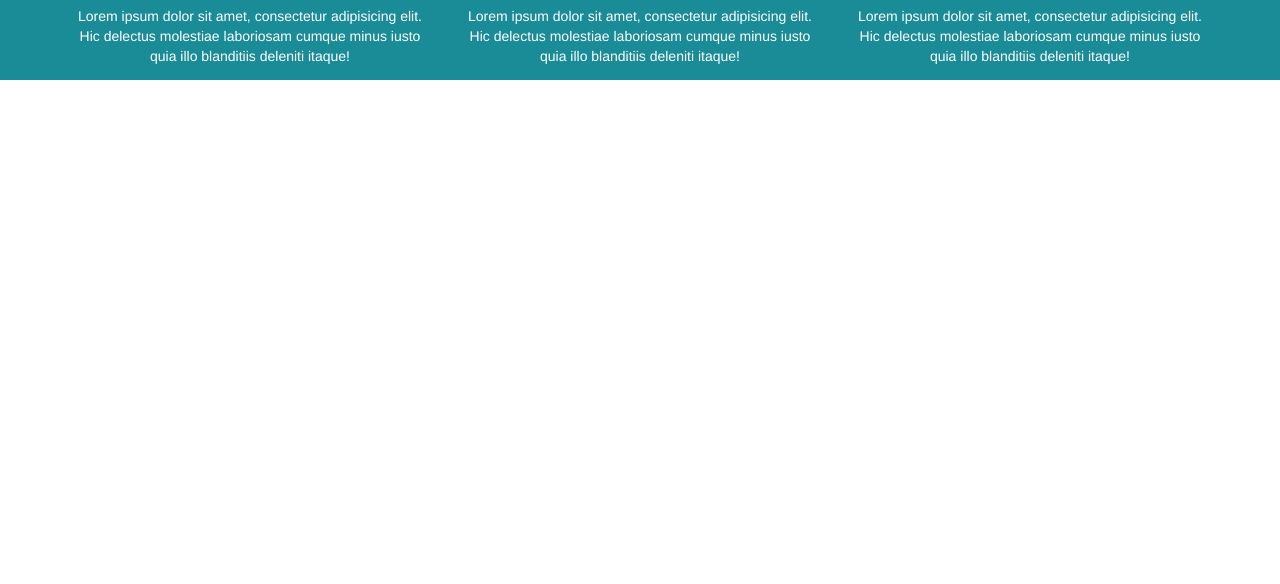
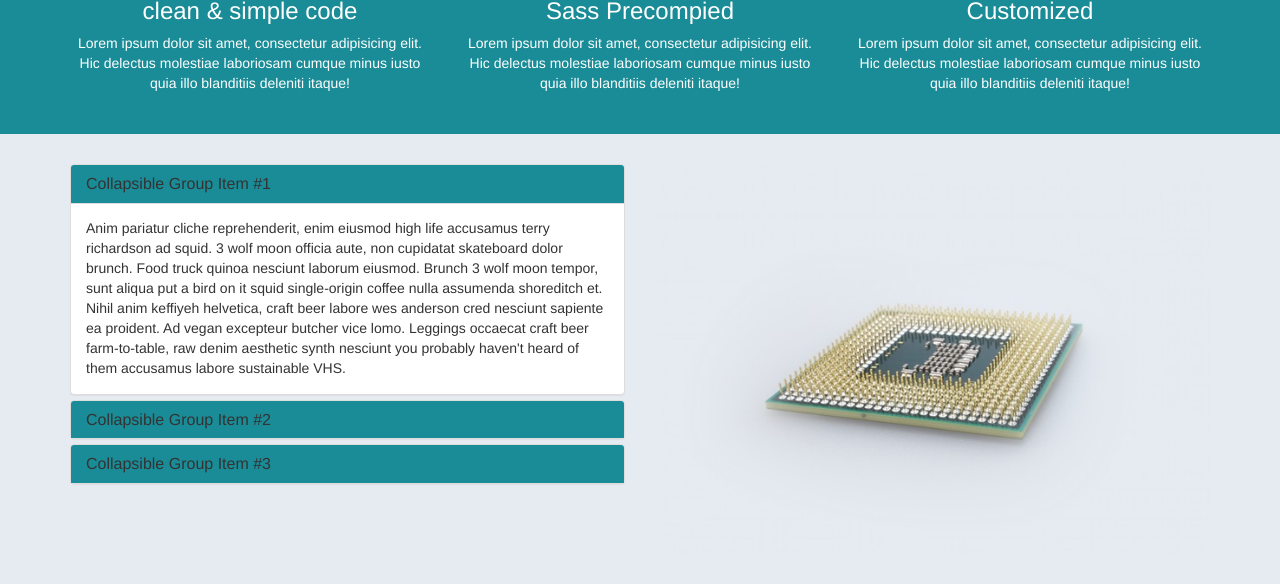
Before and after one commit to Digital-Coder/bootsrap4_Project, a plain HTML site: page index.html in a window 1280 px wide. Shown: the part 744-1328 px from the top of the page. Before the commit the page ends 824 px from the top, so only its background shows below. Drawn offline with Linux system fonts and the light colour scheme.

Commit message:
accordian

```diff
--- a/index.html
+++ b/index.html
@@ -85,7 +85,65 @@
       </div>
   </div>
 
+   <div class="section-b">
+      <div class="container">
+          <div class="row">
+              <div class="col-md-6">
+                 <div class="panel-group" id="accordion" role="tablist" aria-multiselectable="true">
+  <div class="panel panel-default">
+    <div class="panel-heading" role="tab" id="headingOne">
+      <h4 class="panel-title">
+        <a role="button" data-toggle="collapse" data-parent="#accordion" href="#collapseOne" aria-expanded="true" aria-controls="collapseOne">
+          Collapsible Group Item #1
+        </a>
+      </h4>
+    </div>
+    <div id="collapseOne" class="panel-collapse collapse in" role="tabpanel" aria-labelledby="headingOne">
+      <div class="panel-body">
+        Anim pariatur cliche reprehenderit, enim eiusmod high life accusamus terry richardson ad squid. 3 wolf moon officia aute, non cupidatat skateboard dolor brunch. Food truck quinoa nesciunt laborum eiusmod. Brunch 3 wolf moon tempor, sunt aliqua put a bird on it squid single-origin coffee nulla assumenda shoreditch et. Nihil anim keffiyeh helvetica, craft beer labore wes anderson cred nesciunt sapiente ea proident. Ad vegan excepteur butcher vice lomo. Leggings occaecat craft beer farm-to-table, raw denim aesthetic synth nesciunt you probably haven't heard of them accusamus labore sustainable VHS.
+      </div>
+    </div>
+  </div>
+  <div class="panel panel-default">
+    <div class="panel-heading" role="tab" id="headingTwo">
+      <h4 class="panel-title">
+        <a class="collapsed" role="button" data-toggle="collapse" data-parent="#accordion" href="#collapseTwo" aria-expanded="false" aria-controls="collapseTwo">
+          Collapsible Group Item #2
+        </a>
+      </h4>
+    </div>
+    <div id="collapseTwo" class="panel-collapse collapse" role="tabpanel" aria-labelledby="headingTwo">
+      <div class="panel-body">
+        Anim pariatur cliche reprehenderit, enim eiusmod high life accusamus terry richardson ad squid. 3 wolf moon officia aute, non cupidatat skateboard dolor brunch. Food truck quinoa nesciunt laborum eiusmod. Brunch 3 wolf moon tempor, sunt aliqua put a bird on it squid single-origin coffee nulla assumenda shoreditch et. Nihil anim keffiyeh helvetica, craft beer labore wes anderson cred nesciunt sapiente ea proident. Ad vegan excepteur butcher vice lomo. Leggings occaecat craft beer farm-to-table, raw denim aesthetic synth nesciunt you probably haven't heard of them accusamus labore sustainable VHS.
+      </div>
+    </div>
+  </div>
+  <div class="panel panel-default">
+    <div class="panel-heading" role="tab" id="headingThree">
+      <h4 class="panel-title">
+        <a class="collapsed" role="button" data-toggle="collapse" data-parent="#accordion" href="#collapseThree" aria-expanded="false" aria-controls="collapseThree">
+          Collapsible Group Item #3
+        </a>
+      </h4>
+    </div>
+    <div id="collapseThree" class="panel-collapse collapse" role="tabpanel" aria-labelledby="headingThree">
+      <div class="panel-body">
+        Anim pariatur cliche reprehenderit, enim eiusmod high life accusamus terry richardson ad squid. 3 wolf moon officia aute, non cupidatat skateboard dolor brunch. Food truck quinoa nesciunt laborum eiusmod. Brunch 3 wolf moon tempor, sunt aliqua put a bird on it squid single-origin coffee nulla assumenda shoreditch et. Nihil anim keffiyeh helvetica, craft beer labore wes anderson cred nesciunt sapiente ea proident. Ad vegan excepteur butcher vice lomo. Leggings occaecat craft beer farm-to-table, raw denim aesthetic synth nesciunt you probably haven't heard of them accusamus labore sustainable VHS.
+      </div>
+    </div>
+  </div>
+</div>
+              </div>
+               <div class="col-md-6">
+                 <img src="img/cpu.jpg" alt="cpu chip">
+              </div>
+          </div>
+      </div>
+  </div>
 
 
+
+<script src="bower_components/jquery/dist/jquery.min.js"></script>
+   <script src="bower_components/bootstrap-sass/assets/javascripts/bootstrap.min.js"></script>
   </body>
 </html>
--- a/sass/_custom.scss
+++ b/sass/_custom.scss
@@ -27,7 +27,7 @@
 }
 
 .section-a{
-    padding: 3px 0;
+    padding: 30px 0;
     text-align: center;
     background: $main-color;
     color: set-text-color($main-color);
@@ -35,3 +35,11 @@
         font-size:$icon-size;
     }
 }
+
+.section-b{
+    img{
+        width: 100%;
+    }
+    background: #e6ebf1;
+    padding: 30px 0;
+}
```
Also changed, not shown: css/app.css, 1 other file.
